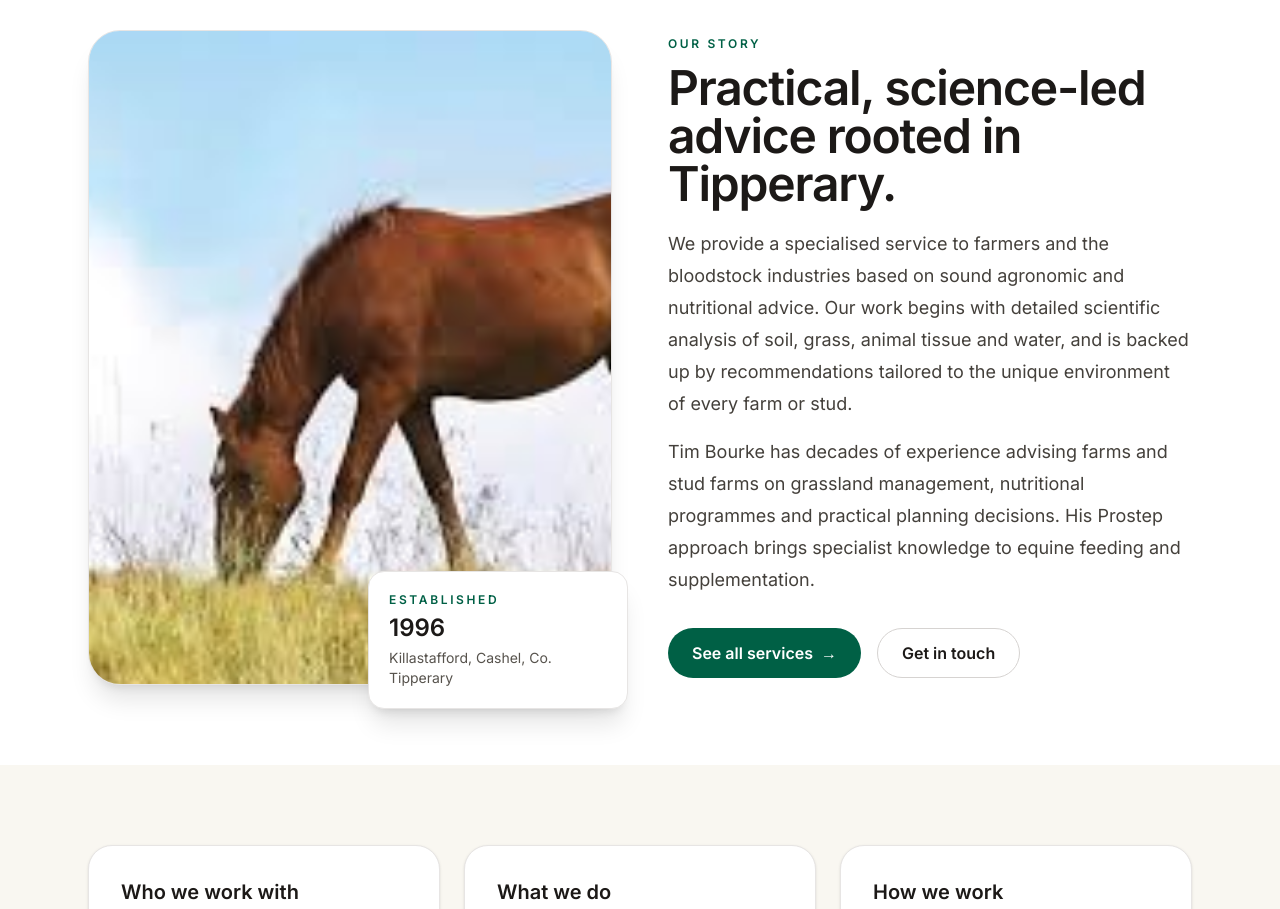
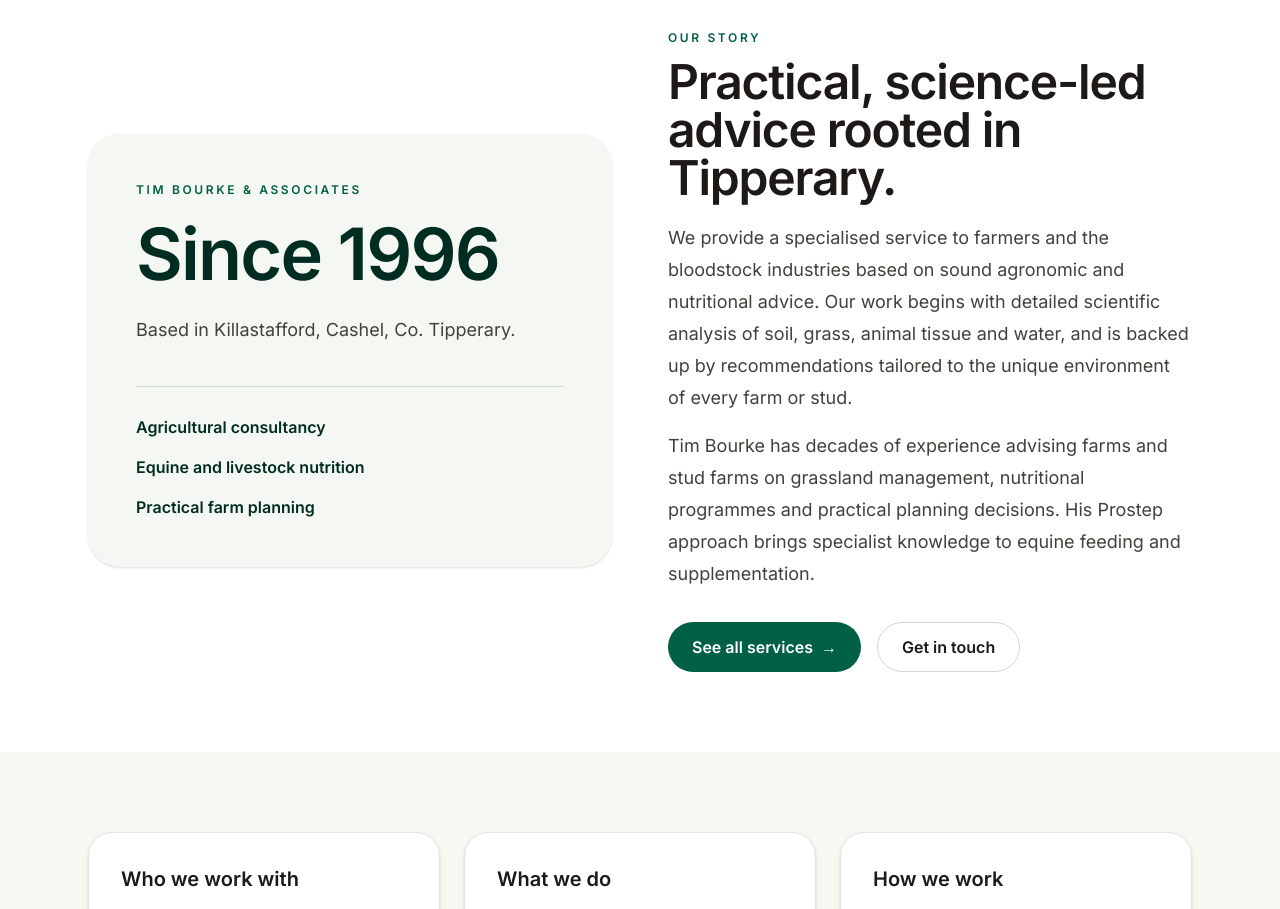
Before and after one commit to EvanM7/tim-bourke-associates-website, a Next.js app: page /about in a window 1280 px wide. Shown: the part 680-1589 px from the top of the page. Built offline with nearby package versions, Linux system fonts and the light colour scheme; a web font is replaced by a local one.

Commit message:
design(about): replace generic stock farming photograph with brand heritage panel

```diff
--- a/app/about/page.tsx
+++ b/app/about/page.tsx
@@ -1,5 +1,4 @@
 import type { Metadata } from "next";
-import Image from "next/image";
 import Link from "next/link";
 import Footer from "@/components/Footer";
 import Navbar from "@/components/Navbar";
@@ -27,27 +26,14 @@ export default function AboutPage() {
 
       <section className="mx-auto max-w-6xl px-6 py-20">
         <div className="grid items-center gap-14 md:grid-cols-2">
-          <div className="relative">
-            <div className="relative aspect-[4/5] overflow-hidden rounded-[2rem] border border-stone-200 bg-stone-100 shadow-xl">
-              <Image
-                src="/farm-placeholder.jpg"
-                alt="Tipperary farmland"
-                fill
-                priority
-                sizes="(max-width: 768px) 100vw, 50vw"
-                className="object-cover"
-              />
-            </div>
-            <div className="absolute -bottom-6 -right-4 max-w-[260px] rounded-2xl border border-stone-200 bg-white p-5 shadow-xl">
-              <p className="text-xs font-semibold uppercase tracking-[0.22em] text-emerald-800">
-                Established
-              </p>
-              <p className="mt-1 font-serif text-2xl font-semibold text-stone-900">
-                1996
-              </p>
-              <p className="mt-1 text-sm text-stone-600">
-                Killastafford, Cashel, Co. Tipperary
-              </p>
+          <div className="relative overflow-hidden rounded-[2rem] bg-[#f5f7f2] p-8 shadow-sm sm:p-12">
+            <p className="text-xs font-semibold uppercase tracking-[0.22em] text-emerald-800">Tim Bourke &amp; Associates</p>
+            <p className="mt-5 font-serif text-6xl font-semibold tracking-tight text-emerald-950 sm:text-7xl">Since 1996</p>
+            <p className="mt-6 text-lg leading-8 text-stone-700">Based in Killastafford, Cashel, Co. Tipperary.</p>
+            <div className="mt-10 space-y-4 border-t border-emerald-900/15 pt-7">
+              <p className="font-semibold text-emerald-950">Agricultural consultancy</p>
+              <p className="font-semibold text-emerald-950">Equine and livestock nutrition</p>
+              <p className="font-semibold text-emerald-950">Practical farm planning</p>
             </div>
           </div>
 
```
